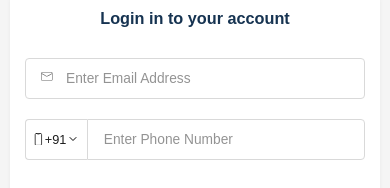
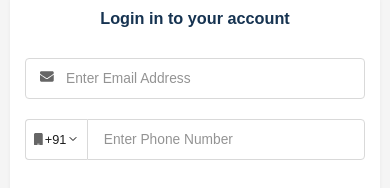
Before and after one commit to Jaivik01092001/xosportshub, a React (Vite) app in the folder Frontend/: page /auth in a window 390 px wide. Shown: the part 332-520 px from the top of the page. Built offline with nearby package versions, Linux system fonts and the light colour scheme.

Commit message:
icon match and mobile heading

```diff
--- a/Frontend/src/pages/Authentication/Auth.jsx
+++ b/Frontend/src/pages/Authentication/Auth.jsx
@@ -1,8 +1,8 @@
 import React, { useState } from "react";
 import { useNavigate, Link } from "react-router-dom";
 import "../../styles/Auth.css";
-import { IoPhonePortraitOutline } from "react-icons/io5";
-import { CiMail } from "react-icons/ci";
+import { FaEnvelope } from "react-icons/fa";
+import { FaMobile } from "react-icons/fa6";
 
 const Auth = () => {
   const navigate = useNavigate();
@@ -85,7 +85,7 @@ const Auth = () => {
         <form onSubmit={handleSubmit} className="auth-form">
           <div className="auth-form-input form-input-container email-input-container">
             <div className="email-icon">
-              <CiMail />
+              <FaEnvelope />
             </div>
             <input
               type="email"
@@ -106,7 +106,7 @@ const Auth = () => {
             <div className="phone-input-wrapper">
               <div>
                 <div className="country-code-select">
-                  <IoPhonePortraitOutline />
+                  <FaMobile style={{ color: "var(--dark-gray)" }} />
                   <select
                     value={formData.countryCode}
                     onChange={handleCountryCodeChange}
--- a/Frontend/src/styles/BuyerSidebar.css
+++ b/Frontend/src/styles/BuyerSidebar.css
@@ -4,7 +4,7 @@
   background-color: var(--white);
   border-radius: var(--border-radius);
   box-shadow: var(--box-shadow-light);
-  height: 100%;
+
   width: 100%;
 }
 
--- a/Frontend/src/styles/SectionWrapper.css
+++ b/Frontend/src/styles/SectionWrapper.css
@@ -44,6 +44,5 @@
 
   .SectionWrapper__title {
     font-size: var(--heading6);
-    margin-bottom: 12px;
   }
 }
```
